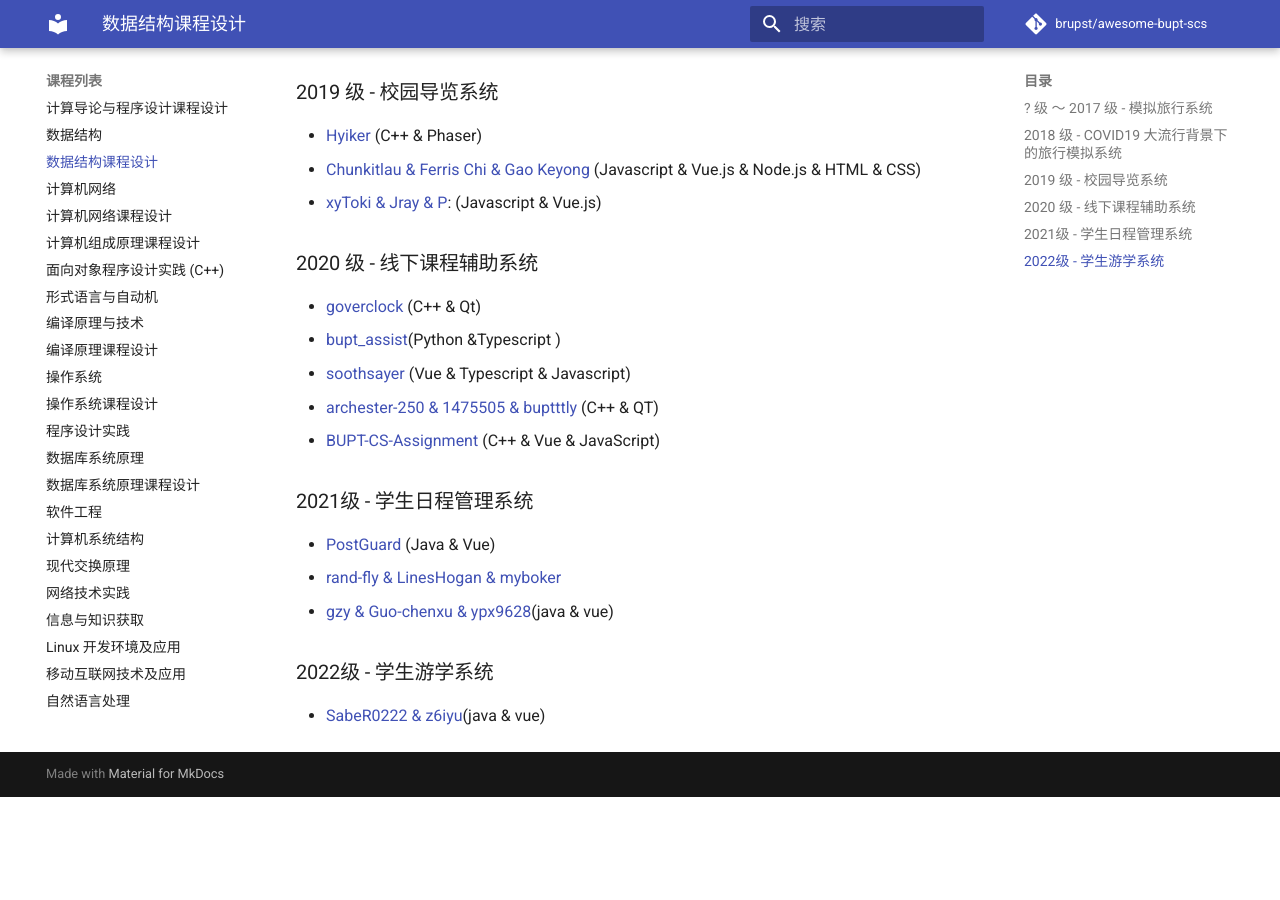
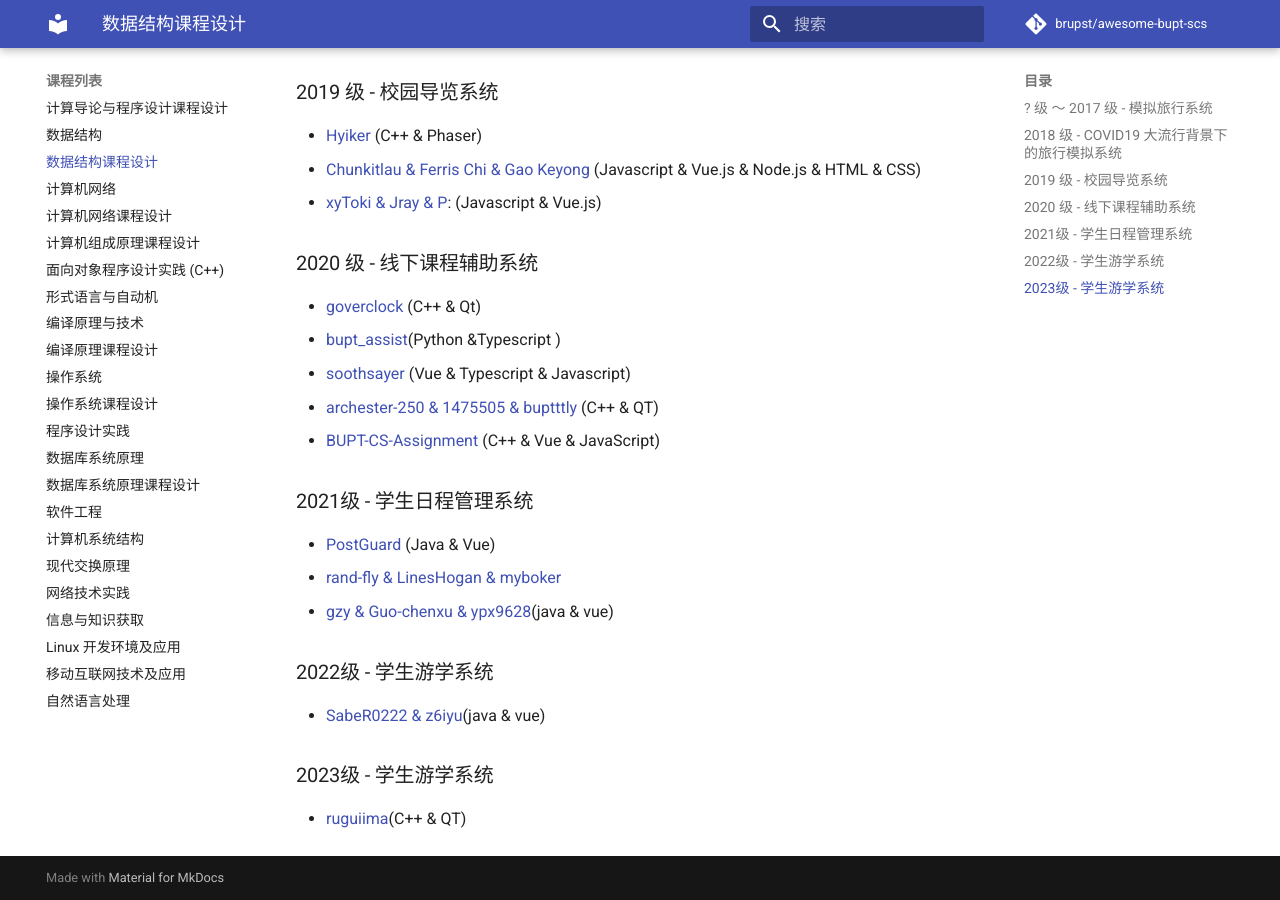
Before and after one commit to brupst/awesome-bupt-scs, an MkDocs documentation site: the page built from projects/Project-Laboratory-Algorithms-and-Data-Structures.md, in a window 1280 px wide and 900 px high, scrolled down 996 px. Built offline with MkDocs 1.6.1 and Material for MkDocs 9.7.7, drawn with Linux system fonts in a browser that asks for light colours; comment, search, counter and statistics services are not loaded; before the commit the page ends 1793 px from its top, so only the background shows below that.

Commit message:
Add 2023 student travel system project entry

```diff
--- a/projects/Project-Laboratory-Algorithms-and-Data-Structures.md
+++ b/projects/Project-Laboratory-Algorithms-and-Data-Structures.md
@@ -48,3 +48,6 @@
 ### 2022级 - 学生游学系统
 
 * [SabeR0222 & z6iyu](https://github.com/SabeR0222/buptDataStructure-Project)(java & vue)
+
+### 2023级 - 学生游学系统
+* [ruguiima](https://github.com/ruguiima/travel-system-BUPT)(C++ & QT)
```
